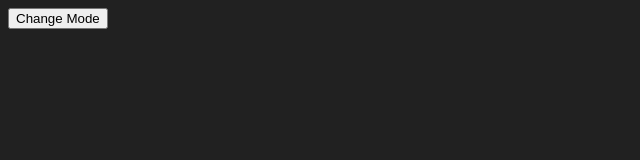
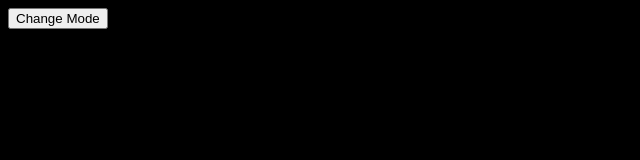
Before and after one commit to neha-074/mode-button, a plain HTML site: page index.html in a window 1280 px wide. Both pictures are taken after a click on the button "Change Mode". Shown: the whole page, without its empty margins (0-640 px from the left). Drawn offline with Linux system fonts and the light colour scheme.

Commit message:
Update dark mode styles for body element

```diff
--- a/style.css
+++ b/style.css
@@ -5,7 +5,7 @@ body {
 }
 
 /* Dark Mode Styles */
-.dark {
-    background-color: #212121;
+body.dark {
+    background-color: black;
     color: white;
 }
```
